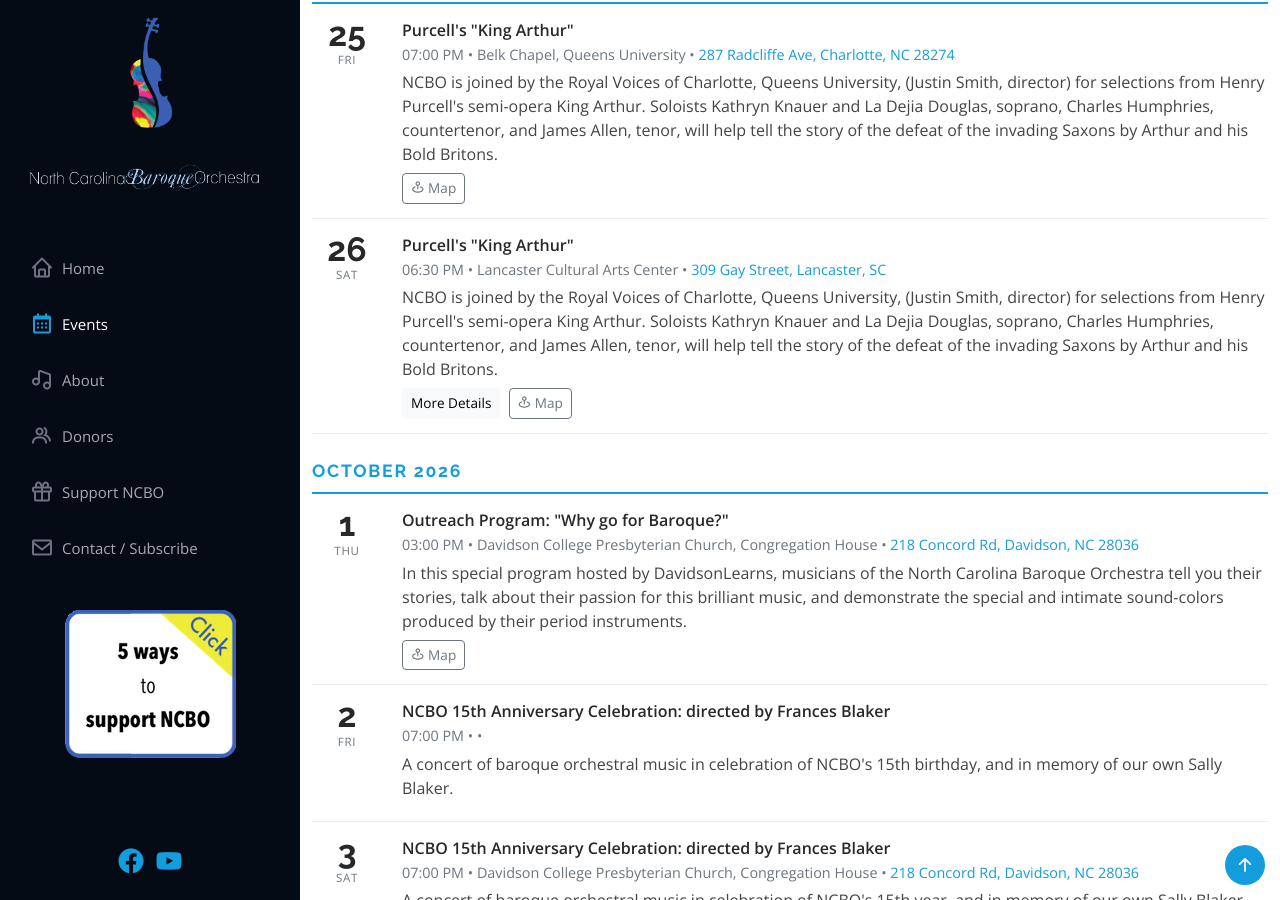
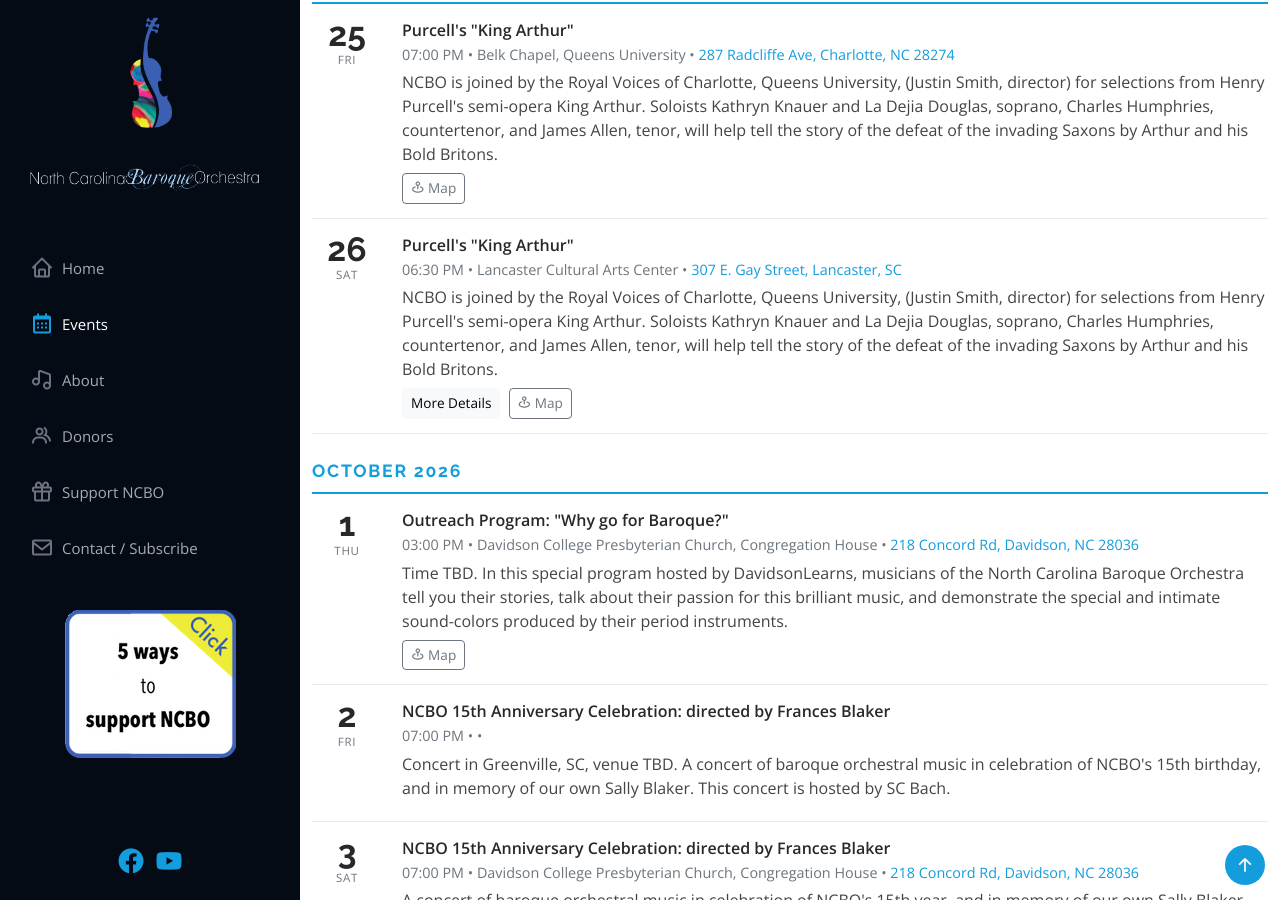
Before and after one commit to ncbaroqueorchestra/ncboweb, a Jekyll site: the page built from index.md, in a window 1280 px wide and 900 px high, scrolled down 1273 px. Built offline with Jekyll 4.4.1, drawn with Linux system fonts in a browser that asks for light colours; comment, search, counter and statistics services are not loaded; some of the changed text lies outside the part shown.

Commit message:
Updated NCBO events

```diff
--- a/_data/events.yml
+++ b/_data/events.yml
@@ -13,7 +13,7 @@
   mapurl: https://maps.app.goo.gl/Z86rofzSR18hKCTi7
   sortdate: 1790377200
   venue: Belk Chapel, Queens University
-- address: 309 Gay Street, Lancaster, SC
+- address: 307 E. Gay Street, Lancaster, SC
   description: NCBO is joined by the Royal Voices of Charlotte, Queens University,
     (Justin Smith, director) for selections from Henry Purcell's semi-opera King Arthur.
     Soloists Kathryn Knauer and La Dejia Douglas, soprano, Charles Humphries, countertenor,
@@ -30,9 +30,9 @@
   sortdate: 1790461800
   venue: Lancaster Cultural Arts Center
 - address: 218 Concord Rd, Davidson, NC 28036
-  description: In this special program hosted by DavidsonLearns, musicians of the
-    North Carolina Baroque Orchestra tell you their stories, talk about their passion
-    for this brilliant music, and demonstrate the special and intimate sound-colors
+  description: Time TBD. In this special program hosted by DavidsonLearns, musicians
+    of the North Carolina Baroque Orchestra tell you their stories, talk about their
+    passion for this brilliant music, and demonstrate the special and intimate sound-colors
     produced by their period instruments.
   eventdate: 10/01/2026
   eventday: '1'
@@ -44,8 +44,9 @@
   sortdate: 1790881200
   venue: Davidson College Presbyterian Church, Congregation House
 - address: ''
-  description: A concert of baroque orchestral music in celebration of NCBO's 15th
-    birthday, and in memory of our own Sally Blaker.
+  description: Concert in Greenville, SC, venue TBD. A concert of baroque orchestral
+    music in celebration of NCBO's 15th birthday, and in memory of our own Sally Blaker.
+    This concert is hosted by SC Bach.
   eventdate: 10/02/2026
   eventday: '2'
   eventmonthyear: October 2026
@@ -128,7 +129,7 @@
   mapurl: https://maps.app.goo.gl/4G5rcpnrJrdf8cSx6
   sortdate: 1792796400
   venue: St. Paul's Episcopal Church
-- address: 309 Gay Street, Lancaster, SC
+- address: 307 E Gay Street, Lancaster, SC
   description: NCBO is joined by Charlotte native Margaret Carpenter Haigh for a program
     of baroque chamber music for soprano and instruments.
   eventdate: 10/24/2026
@@ -238,7 +239,7 @@
   mapurl: https://maps.app.goo.gl/X6aRQdKDo5UtW3WJ8
   sortdate: 1797195600
   venue: Trinity Episcopal Cathedral
-- address: 309 W. Gay Street, Lancaster, SC
+- address: 307 E. Gay Street, Lancaster, SC
   description: Festive chamber music for strings and recorders!
   eventdate: 12/18/2026
   eventday: '18'
@@ -298,7 +299,7 @@
   mapurl: https://maps.app.goo.gl/hjHjoXuqrj32tabU6
   sortdate: 1801429200
   venue: Trinity Episcopal Cathedral
-- address: 309 Gay Street, Lancaster, SC
+- address: 307 E. Gay Street, Lancaster, SC
   description: Baroque chamber music performed by the NCBO Chamber Players. Time TBD
   eventdate: 02/07/2027
   eventday: '7'
@@ -323,7 +324,7 @@
   mapurl: https://maps.app.goo.gl/Ei3qZjN2vgPJh8mt9
   sortdate: 1805054400
   venue: Trinity Episcopal Cathedral
-- address: 309 W. Gay Street, Lancaster, SC
+- address: 307 E. Gay Street, Lancaster, SC
   description: Chamber music of the baroque.
   eventdate: 03/20/2027
   eventday: '20'
@@ -406,7 +407,7 @@
   mapurl: https://maps.app.goo.gl/Es2hyUYyrAK1MuXx5
   sortdate: 1810769400
   venue: Carol Woods Retirement Community
-- address: 309 W. Gay Street, Lancaster, SC
+- address: 307 E. Gay Street, Lancaster, SC
   description: Chamber music of the baroque.
   eventdate: 05/22/2027
   eventday: '22'
--- a/_data/past_events.yml
+++ b/_data/past_events.yml
@@ -95,7 +95,7 @@
   heading: South Carolina Baroque Music Festival - NCBO in concert
   sortdate: 1778886000
   venue: ''
-- address: 309 W Gay St, Lancaster, SC 29720
+- address: 307 W Gay St, Lancaster, SC 29720
   description: Our program features Spring and Summer from Vivaldi's "The Four Seasons,"
     and other music.
   eventdate: 05/10/2026
```
